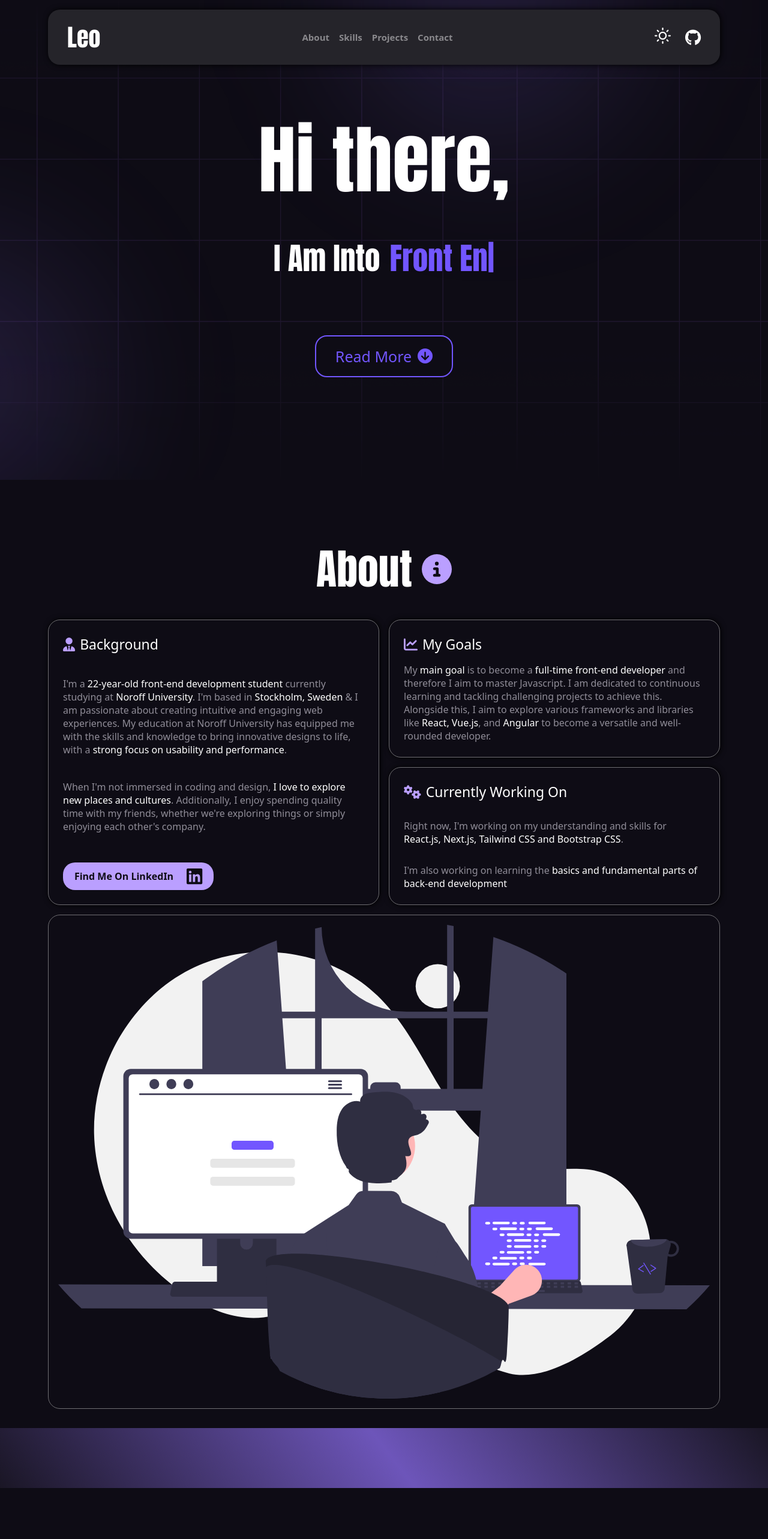
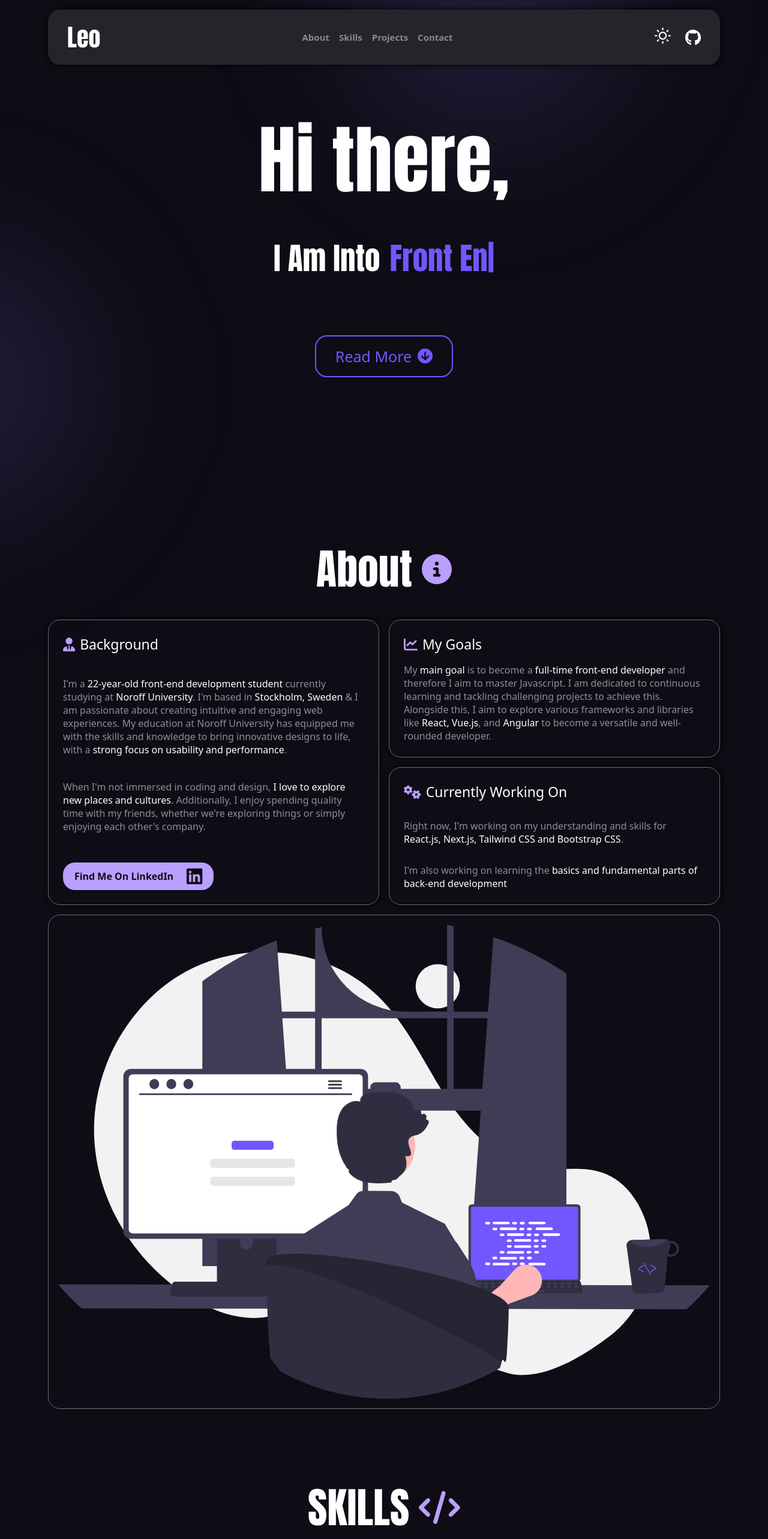
Before and after one commit to leomrgreen/portfolio, a React (Vite) app: page / in a window 1280 px wide. Shown: the top 2566 px of the page at 60% size. Built offline with nearby package versions, Linux system fonts and the light colour scheme.

Commit message:
css adjustments

```diff
--- a/src/styles/banner.css
+++ b/src/styles/banner.css
@@ -16,8 +16,6 @@
   justify-content: center;
   align-items: center;
   flex-direction: column;
-  background-image: url("../images/grid.png");
-  background-size: contain;
 }
 
 .welcome {
@@ -99,6 +97,7 @@ h2 {
 
 .banner-img {
   background-image: var(--gradient);
+
   transform: translate(-80%, -50%);
   width: min(700px, 95%);
   display: flex;
@@ -119,7 +118,7 @@ h2 {
 
 .bottom-gradient {
   left: 10%;
-  z-index: -1;
+  z-index: 100;
   top: 100%;
 }
 
--- a/src/styles/skills.css
+++ b/src/styles/skills.css
@@ -245,16 +245,6 @@
   transition: 200ms ease;
 }
 
-.skill-gradient {
-  height: 100px;
-  background: linear-gradient(
-    52deg,
-    rgba(26, 22, 37, 1) 0%,
-    rgba(145, 113, 248, 0.7245273109243697) 51%,
-    rgba(26, 22, 37, 1) 100%
-  );
-}
-
 @media (max-width: 600px) {
   .bento-grid {
     padding: 0 0 3rem 0;
```
